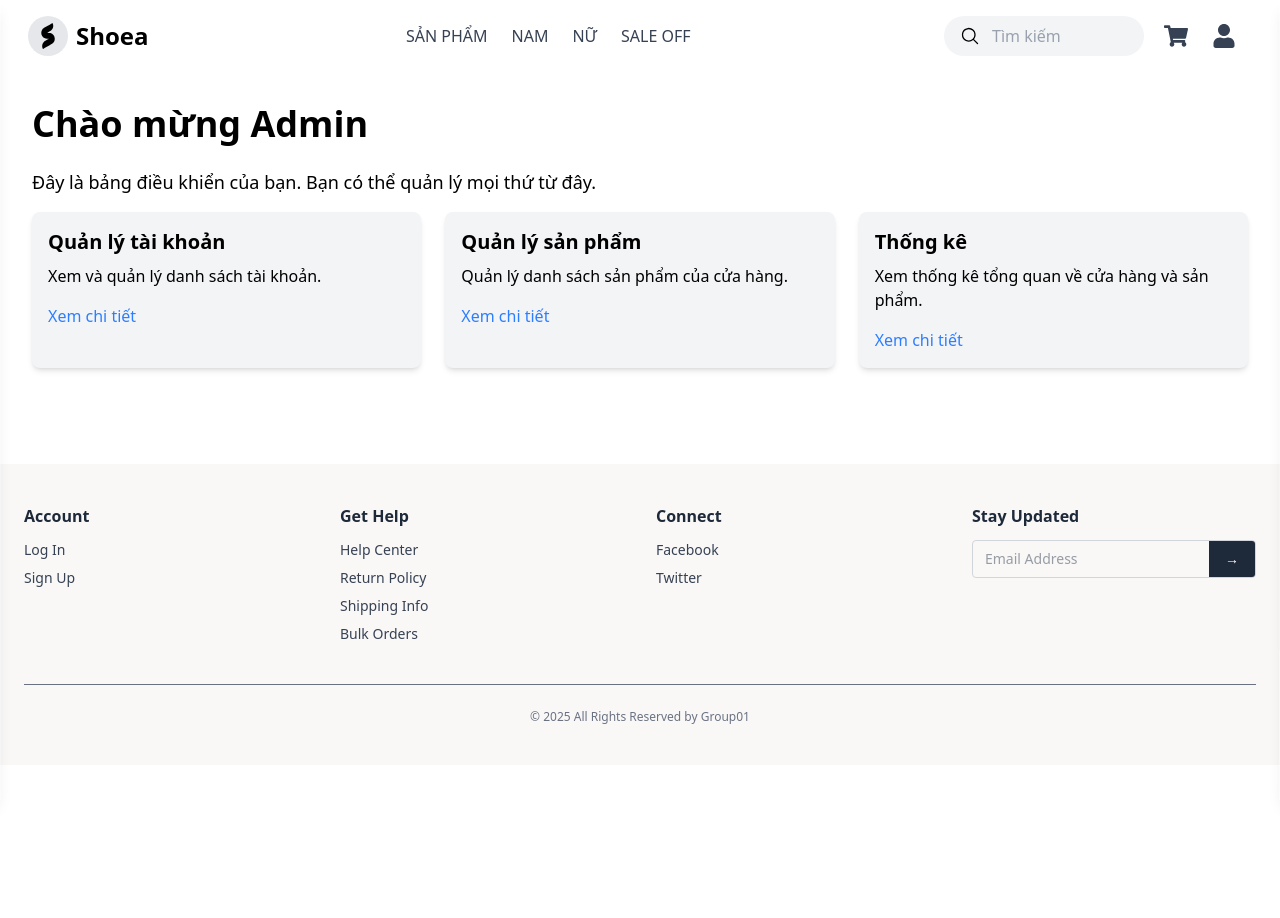
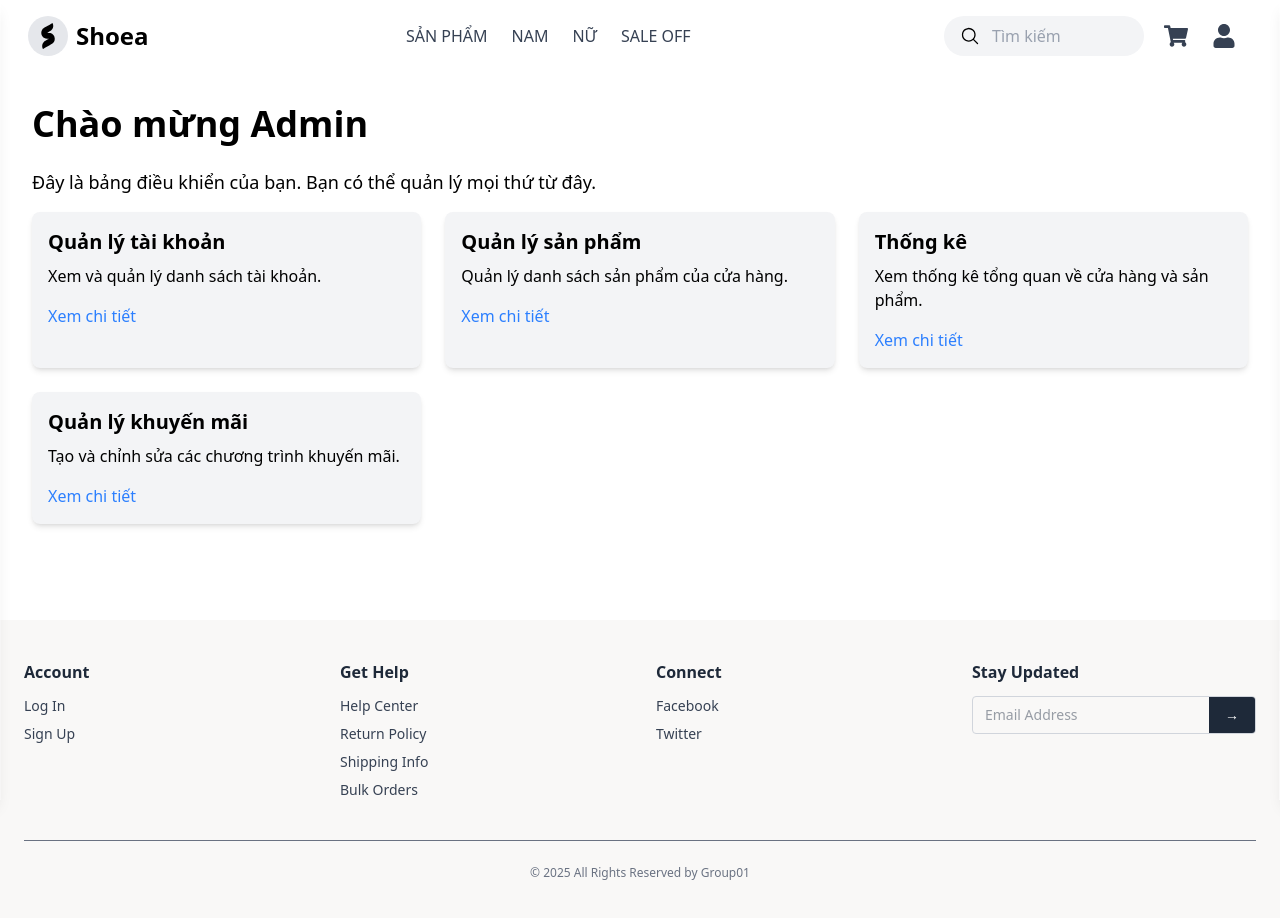
Before and after one commit to mrDanh11/Ecommerce_ShoeStore, a React (Vite) app in the folder frontend/: page /admin in a window 1280 px wide. Shown: the top 918 px of the page. Before the commit the page ends 800 px from the top, so only its background shows below. Built offline with nearby package versions, Linux system fonts and the light colour scheme; no server answers.

Commit message:
them chuc nang quan ly promotion

```diff
--- a/frontend/src/pages/admin/LandingPage.jsx
+++ b/frontend/src/pages/admin/LandingPage.jsx
@@ -31,6 +31,14 @@ const LandingPage = () => {
             Xem chi tiết
           </Link>
         </div>
+
+        <div className="bg-gray-100 p-4 rounded-lg shadow-md">
+          <h2 className="text-xl font-semibold mb-2">Quản lý khuyến mãi</h2>
+          <p className="mb-4">Tạo và chỉnh sửa các chương trình khuyến mãi.</p>
+          <Link to="/admin/promotions" className="text-blue-500 hover:underline">
+            Xem chi tiết
+          </Link>
+        </div>
       </div>
     </div>
   );
```
